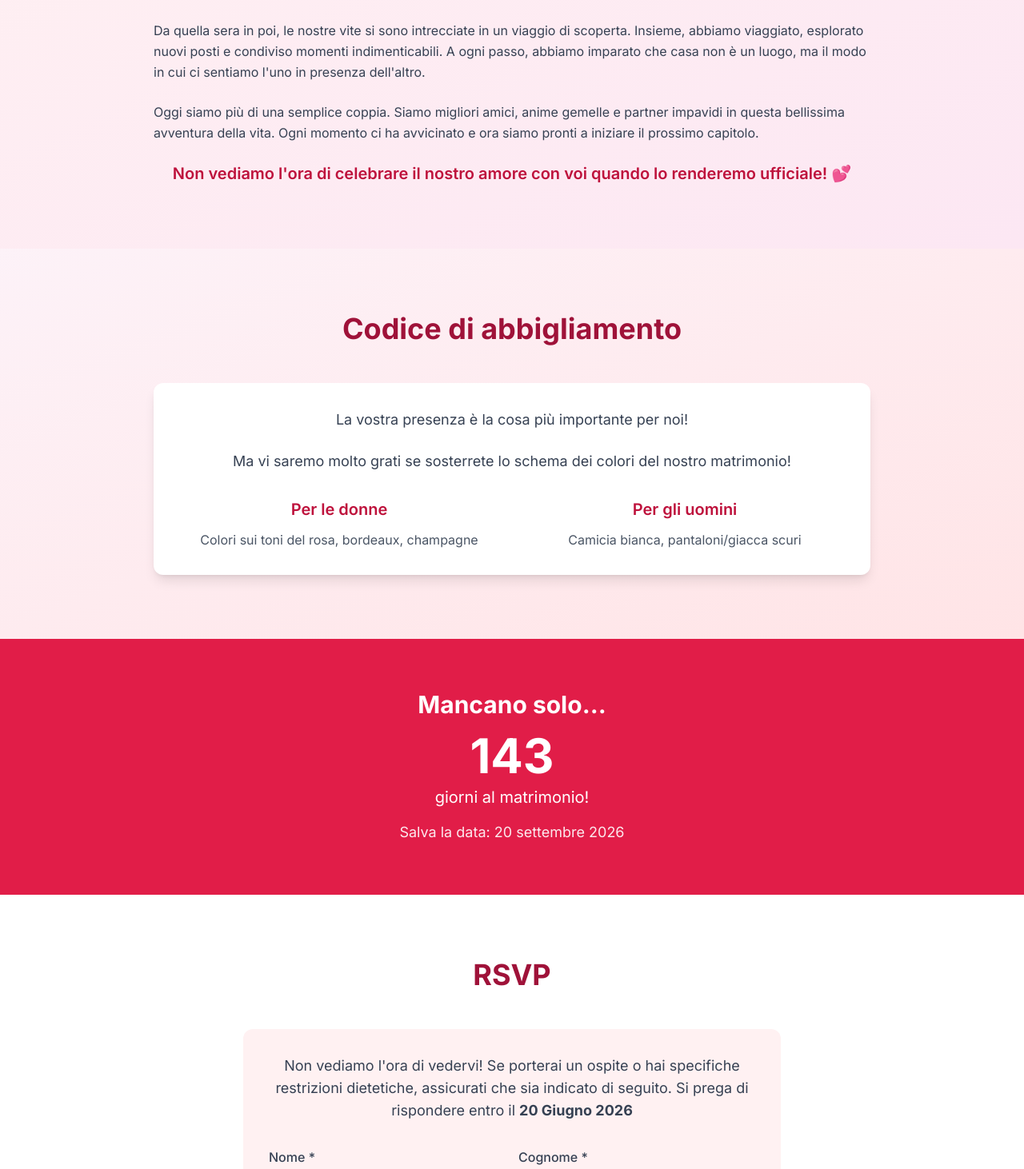
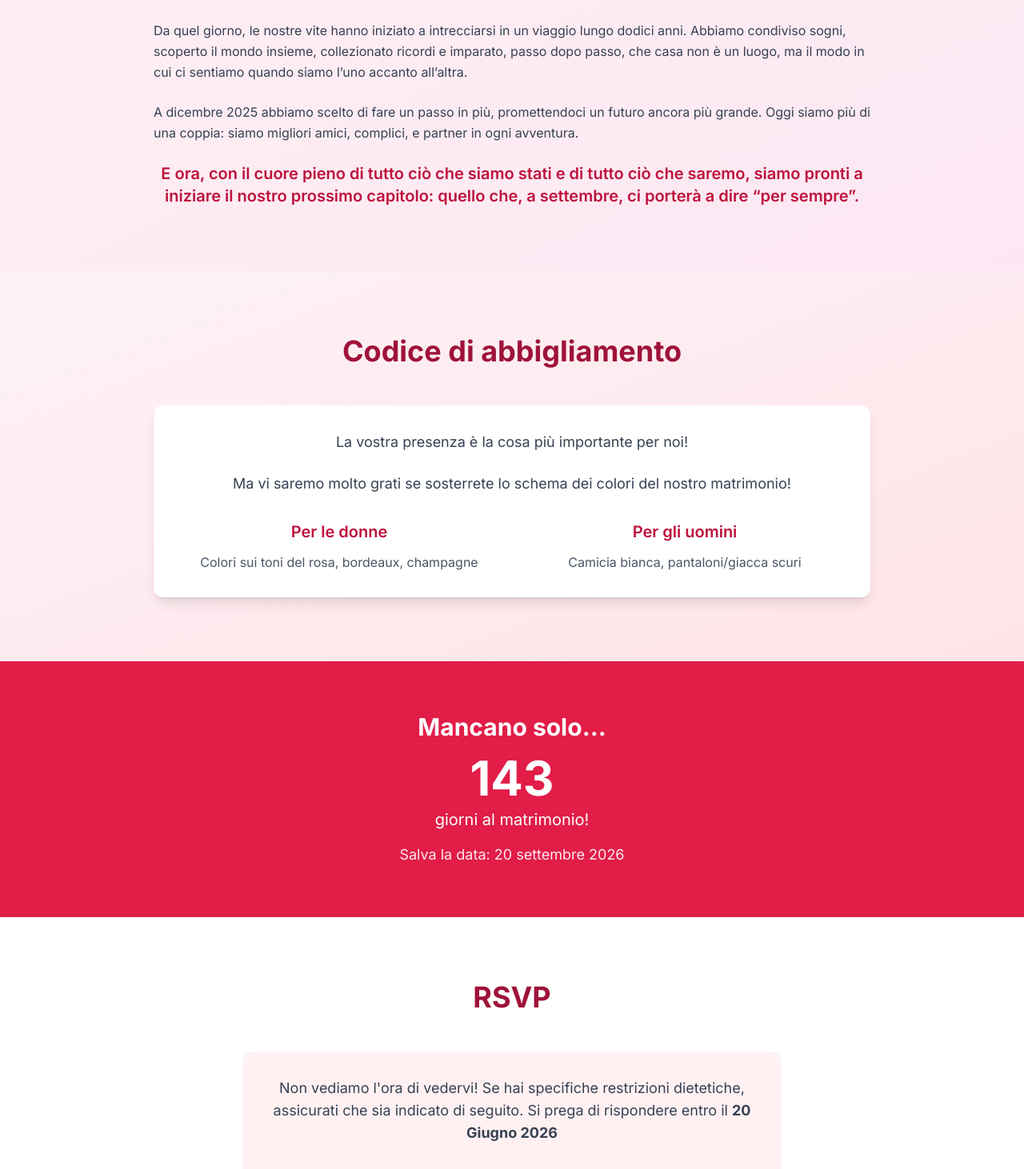
Before and after one commit to AngeloClm/SitoMatrimonio, a Next.js app: page / in a window 1280 px wide. Shown: the part 1808-3270 px from the top of the page at 80% size. Built offline with nearby package versions, Linux system fonts and the light colour scheme; a web font is replaced by a local one.

Commit message:
modifica testo prova

```diff
--- a/src/app/page.tsx
+++ b/src/app/page.tsx
@@ -85,18 +85,15 @@ export default function Home() {
             </p>
 
             <p className="mb-6">
-              Da quella sera in poi, le nostre vite si sono intrecciate in un viaggio di scoperta. Insieme, abbiamo viaggiato,
-              esplorato nuovi posti e condiviso momenti indimenticabili. A ogni passo, abbiamo imparato che casa non è un luogo,
-              ma il modo in cui ci sentiamo l'uno in presenza dell'altro.
+             Da quel giorno, le nostre vite hanno iniziato a intrecciarsi in un viaggio lungo dodici anni. Abbiamo condiviso sogni, scoperto il mondo insieme, collezionato ricordi e imparato, passo dopo passo, che casa non è un luogo, ma il modo in cui ci sentiamo quando siamo l’uno accanto all’altra.
             </p>
 
             <p className="mb-6">
-              Oggi siamo più di una semplice coppia. Siamo migliori amici, anime gemelle e partner impavidi in questa
-              bellissima avventura della vita. Ogni momento ci ha avvicinato e ora siamo pronti a iniziare il prossimo capitolo.
+              A dicembre 2025 abbiamo scelto di fare un passo in più, promettendoci un futuro ancora più grande. Oggi siamo più di una coppia: siamo migliori amici, complici, e partner in ogni avventura.
             </p>
 
             <p className="text-center text-xl font-playfair text-rose-700 font-semibold">
-              Non vediamo l'ora di celebrare il nostro amore con voi quando lo renderemo ufficiale! 💕
+             E ora, con il cuore pieno di tutto ciò che siamo stati e di tutto ciò che saremo, siamo pronti a iniziare il nostro prossimo capitolo: quello che, a settembre, ci porterà a dire “per sempre”.
             </p>
           </div>
         </div>
@@ -148,7 +145,7 @@ export default function Home() {
 
           <div className="bg-rose-50 p-8 rounded-xl">
             <p className="text-lg text-gray-700 mb-8 text-center">
-              Non vediamo l'ora di vedervi! Se porterai un ospite o hai specifiche restrizioni dietetiche,
+              Non vediamo l'ora di vedervi! Se  hai specifiche restrizioni dietetiche,
               assicurati che sia indicato di seguito. Si prega di rispondere entro il <strong>20 Giugno 2026</strong>
             </p>
 
```
